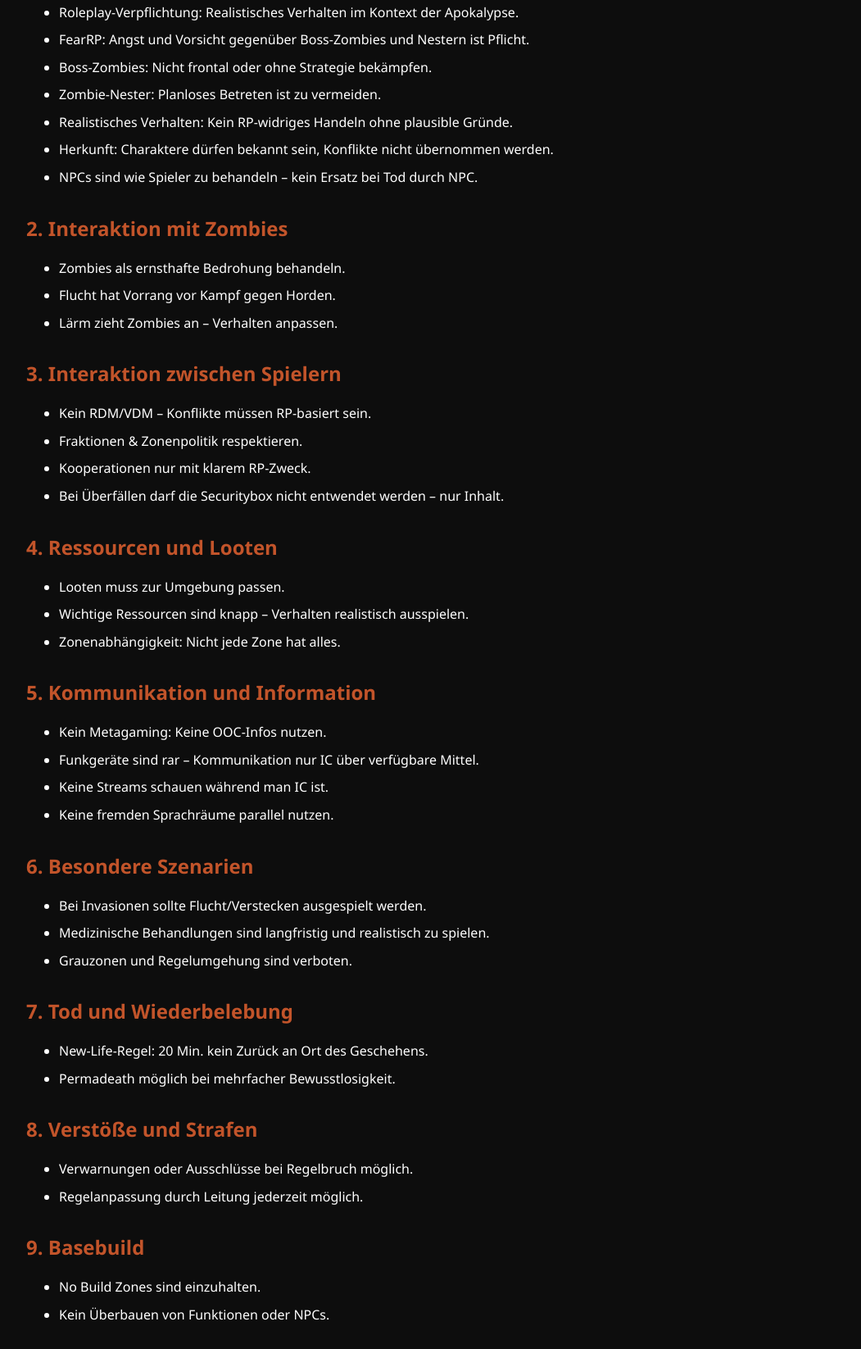
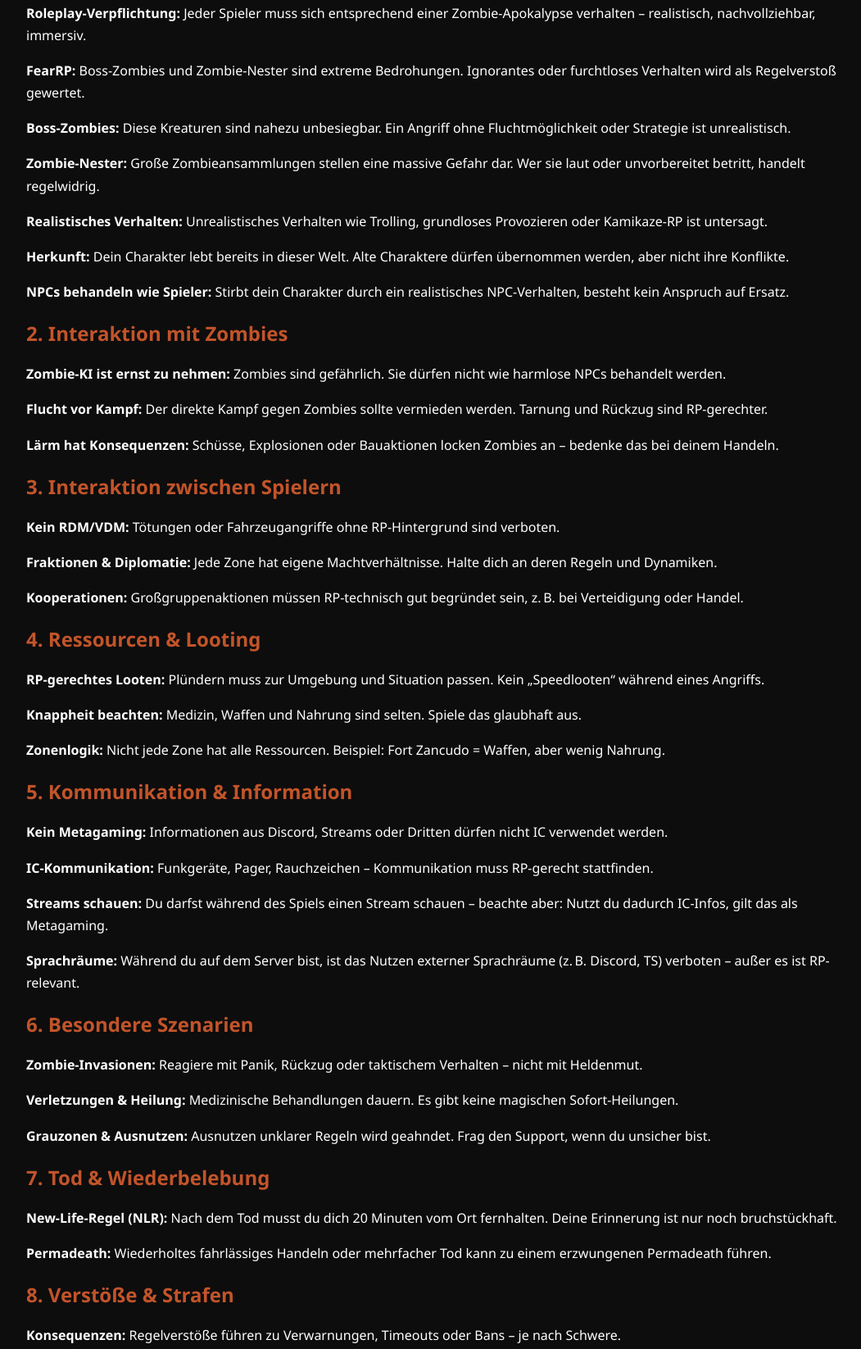
Before and after one commit to OideTschesn/LostSoulsWebsite, a plain HTML site: page regeln.html in a window 1280 px wide. Shown: the part 273-1919 px from the top of the page at 82% size, without its empty margins (108-1159 px from the left). Drawn offline with Linux system fonts and the light colour scheme.

Commit message:
Update regeln.html

```diff
--- a/regeln.html
+++ b/regeln.html
@@ -44,12 +44,9 @@
             text-align: center;
             font-size: 2.5rem;
         }
-        ul {
-            line-height: 1.6;
-            margin-bottom: 2rem;
-        }
-        li {
-            margin-bottom: 0.5rem;
+        p {
+            line-height: 1.7;
+            margin-bottom: 1rem;
         }
         footer {
             text-align: center;
@@ -73,70 +70,57 @@
     <h1>📜 Serverregeln</h1>
 
     <h2>1. Grundregeln</h2>
-    <ul>
-        <li>Roleplay-Verpflichtung: Realistisches Verhalten im Kontext der Apokalypse.</li>
-        <li>FearRP: Angst und Vorsicht gegenüber Boss-Zombies und Nestern ist Pflicht.</li>
-        <li>Boss-Zombies: Nicht frontal oder ohne Strategie bekämpfen.</li>
-        <li>Zombie-Nester: Planloses Betreten ist zu vermeiden.</li>
-        <li>Realistisches Verhalten: Kein RP-widriges Handeln ohne plausible Gründe.</li>
-        <li>Herkunft: Charaktere dürfen bekannt sein, Konflikte nicht übernommen werden.</li>
-        <li>NPCs sind wie Spieler zu behandeln – kein Ersatz bei Tod durch NPC.</li>
-    </ul>
+    <p><strong>Roleplay-Verpflichtung:</strong> Jeder Spieler muss sich entsprechend einer Zombie-Apokalypse verhalten – realistisch, nachvollziehbar, immersiv.</p>
+    <p><strong>FearRP:</strong> Boss-Zombies und Zombie-Nester sind extreme Bedrohungen. Ignorantes oder furchtloses Verhalten wird als Regelverstoß gewertet.</p>
+    <p><strong>Boss-Zombies:</strong> Diese Kreaturen sind nahezu unbesiegbar. Ein Angriff ohne Fluchtmöglichkeit oder Strategie ist unrealistisch.</p>
+    <p><strong>Zombie-Nester:</strong> Große Zombieansammlungen stellen eine massive Gefahr dar. Wer sie laut oder unvorbereitet betritt, handelt regelwidrig.</p>
+    <p><strong>Realistisches Verhalten:</strong> Unrealistisches Verhalten wie Trolling, grundloses Provozieren oder Kamikaze-RP ist untersagt.</p>
+    <p><strong>Herkunft:</strong> Dein Charakter lebt bereits in dieser Welt. Alte Charaktere dürfen übernommen werden, aber nicht ihre Konflikte.</p>
+    <p><strong>NPCs behandeln wie Spieler:</strong> Stirbt dein Charakter durch ein realistisches NPC-Verhalten, besteht kein Anspruch auf Ersatz.</p>
 
     <h2>2. Interaktion mit Zombies</h2>
-    <ul>
-        <li>Zombies als ernsthafte Bedrohung behandeln.</li>
-        <li>Flucht hat Vorrang vor Kampf gegen Horden.</li>
-        <li>Lärm zieht Zombies an – Verhalten anpassen.</li>
-    </ul>
+    <p><strong>Zombie-KI ist ernst zu nehmen:</strong> Zombies sind gefährlich. Sie dürfen nicht wie harmlose NPCs behandelt werden.</p>
+    <p><strong>Flucht vor Kampf:</strong> Der direkte Kampf gegen Zombies sollte vermieden werden. Tarnung und Rückzug sind RP-gerechter.</p>
+    <p><strong>Lärm hat Konsequenzen:</strong> Schüsse, Explosionen oder Bauaktionen locken Zombies an – bedenke das bei deinem Handeln.</p>
 
     <h2>3. Interaktion zwischen Spielern</h2>
-    <ul>
-        <li>Kein RDM/VDM – Konflikte müssen RP-basiert sein.</li>
-        <li>Fraktionen & Zonenpolitik respektieren.</li>
-        <li>Kooperationen nur mit klarem RP-Zweck.</li>
-        <li>Bei Überfällen darf die Securitybox nicht entwendet werden – nur Inhalt.</li>
-    </ul>
+    <p><strong>Kein RDM/VDM:</strong> Tötungen oder Fahrzeugangriffe ohne RP-Hintergrund sind verboten.</p>
+    <p><strong>Fraktionen & Diplomatie:</strong> Jede Zone hat eigene Machtverhältnisse. Halte dich an deren Regeln und Dynamiken.</p>
+    <p><strong>Kooperationen:</strong> Großgruppenaktionen müssen RP-technisch gut begründet sein, z. B. bei Verteidigung oder Handel.</p>
 
-    <h2>4. Ressourcen und Looten</h2>
-    <ul>
-        <li>Looten muss zur Umgebung passen.</li>
-        <li>Wichtige Ressourcen sind knapp – Verhalten realistisch ausspielen.</li>
-        <li>Zonenabhängigkeit: Nicht jede Zone hat alles.</li>
-    </ul>
+    <h2>4. Ressourcen & Looting</h2>
+    <p><strong>RP-gerechtes Looten:</strong> Plündern muss zur Umgebung und Situation passen. Kein „Speedlooten“ während eines Angriffs.</p>
+    <p><strong>Knappheit beachten:</strong> Medizin, Waffen und Nahrung sind selten. Spiele das glaubhaft aus.</p>
+    <p><strong>Zonenlogik:</strong> Nicht jede Zone hat alle Ressourcen. Beispiel: Fort Zancudo = Waffen, aber wenig Nahrung.</p>
 
-    <h2>5. Kommunikation und Information</h2>
-    <ul>
-        <li>Kein Metagaming: Keine OOC-Infos nutzen.</li>
-        <li>Funkgeräte sind rar – Kommunikation nur IC über verfügbare Mittel.</li>
-        <li>Keine Streams schauen während man IC ist.</li>
-        <li>Keine fremden Sprachräume parallel nutzen.</li>
-    </ul>
+    <h2>5. Kommunikation & Information</h2>
+    <p><strong>Kein Metagaming:</strong> Informationen aus Discord, Streams oder Dritten dürfen nicht IC verwendet werden.</p>
+    <p><strong>IC-Kommunikation:</strong> Funkgeräte, Pager, Rauchzeichen – Kommunikation muss RP-gerecht stattfinden.</p>
+    <p><strong>Streams schauen:</strong> Du darfst während des Spiels einen Stream schauen – beachte aber: Nutzt du dadurch IC-Infos, gilt das als Metagaming.</p>
+    <p><strong>Sprachräume:</strong> Während du auf dem Server bist, ist das Nutzen externer Sprachräume (z. B. Discord, TS) verboten – außer es ist RP-relevant.</p>
 
     <h2>6. Besondere Szenarien</h2>
-    <ul>
-        <li>Bei Invasionen sollte Flucht/Verstecken ausgespielt werden.</li>
-        <li>Medizinische Behandlungen sind langfristig und realistisch zu spielen.</li>
-        <li>Grauzonen und Regelumgehung sind verboten.</li>
-    </ul>
+    <p><strong>Zombie-Invasionen:</strong> Reagiere mit Panik, Rückzug oder taktischem Verhalten – nicht mit Heldenmut.</p>
+    <p><strong>Verletzungen & Heilung:</strong> Medizinische Behandlungen dauern. Es gibt keine magischen Sofort-Heilungen.</p>
+    <p><strong>Grauzonen & Ausnutzen:</strong> Ausnutzen unklarer Regeln wird geahndet. Frag den Support, wenn du unsicher bist.</p>
 
-    <h2>7. Tod und Wiederbelebung</h2>
-    <ul>
-        <li>New-Life-Regel: 20 Min. kein Zurück an Ort des Geschehens.</li>
-        <li>Permadeath möglich bei mehrfacher Bewusstlosigkeit.</li>
-    </ul>
+    <h2>7. Tod & Wiederbelebung</h2>
+    <p><strong>New-Life-Regel (NLR):</strong> Nach dem Tod musst du dich 20 Minuten vom Ort fernhalten. Deine Erinnerung ist nur noch bruchstückhaft.</p>
+    <p><strong>Permadeath:</strong> Wiederholtes fahrlässiges Handeln oder mehrfacher Tod kann zu einem erzwungenen Permadeath führen.</p>
 
-    <h2>8. Verstöße und Strafen</h2>
-    <ul>
-        <li>Verwarnungen oder Ausschlüsse bei Regelbruch möglich.</li>
-        <li>Regelanpassung durch Leitung jederzeit möglich.</li>
-    </ul>
+    <h2>8. Verstöße & Strafen</h2>
+    <p><strong>Konsequenzen:</strong> Regelverstöße führen zu Verwarnungen, Timeouts oder Bans – je nach Schwere.</p>
+    <p><strong>Regelanpassungen:</strong> Die Spielleitung darf Regeln anpassen, um Missbrauch zu verhindern und das RP zu stärken.</p>
 
     <h2>9. Basebuild</h2>
-    <ul>
-        <li>No Build Zones sind einzuhalten.</li>
-        <li>Kein Überbauen von Funktionen oder NPCs.</li>
-    </ul>
+    <p><strong>No Build Zones:</strong> Es gibt Bereiche, in denen keine Basen errichtet werden dürfen.</p>
+    <p><strong>Kein Blockieren von Spielfunktionen:</strong> Es ist untersagt, durch Basen den Zugang zu NPCs oder Spielmechaniken zu verhindern.</p>
+
+    <h2>10. Persönliche Grenzen & Schutzmechanismus</h2>
+    <p><strong>„Mein Filter ist voll“ – Dein Ausstiegssatz bei Überforderung:</strong></p>
+    <p>Manche RP-Szenen können emotional belastend sein. Wenn dir eine Situation zu viel wird, darfst du dich mit dem Satz <strong>„Mein Filter ist voll“</strong> aus der Szene zurückziehen.</p>
+    <p>Nach dem Aussprechen verlässt du den Ort ruhig und informierst den Support.</p>
+    <p>Diese Regel schützt dein Wohlbefinden – dir entstehen dadurch keinerlei Nachteile oder RP-Strafen.</p>
 </div>
 
 <footer>
```
